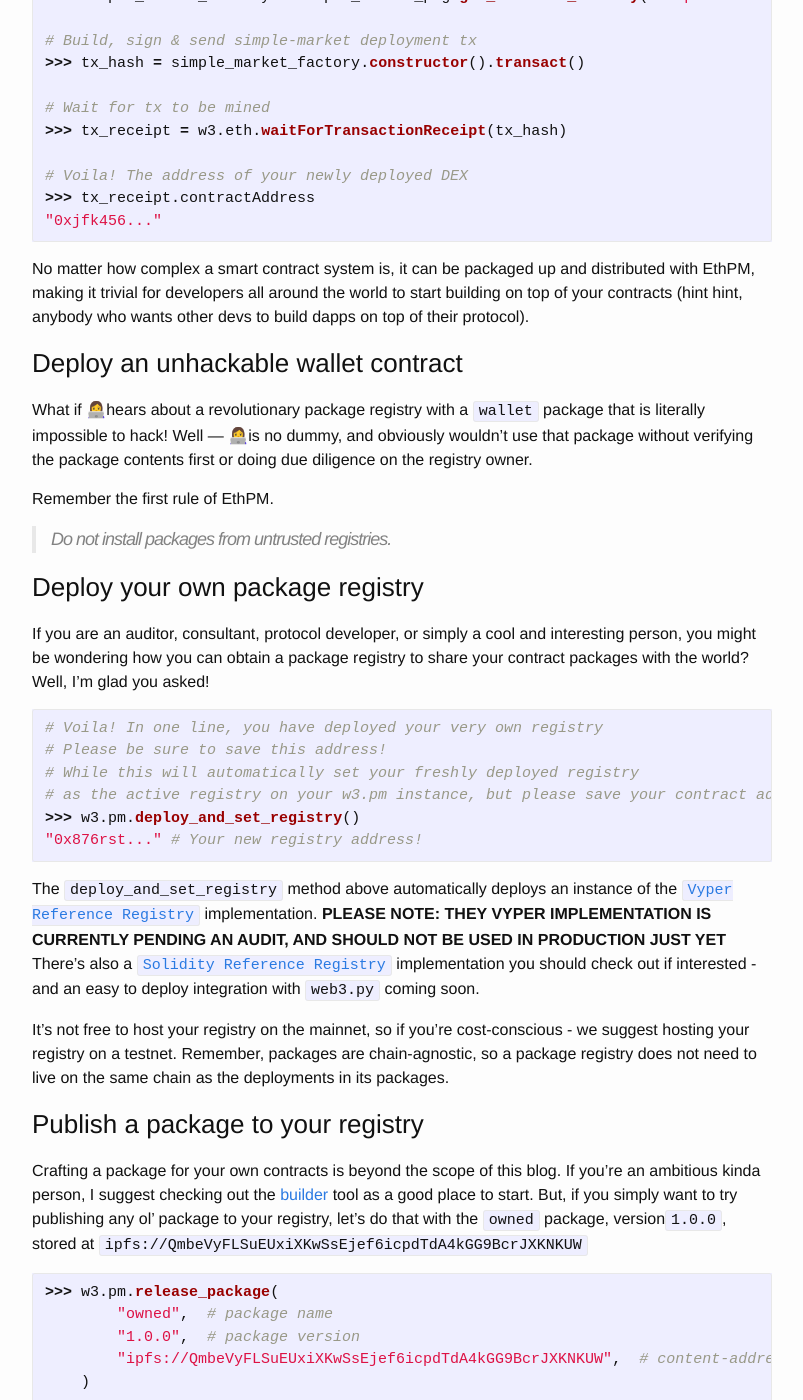
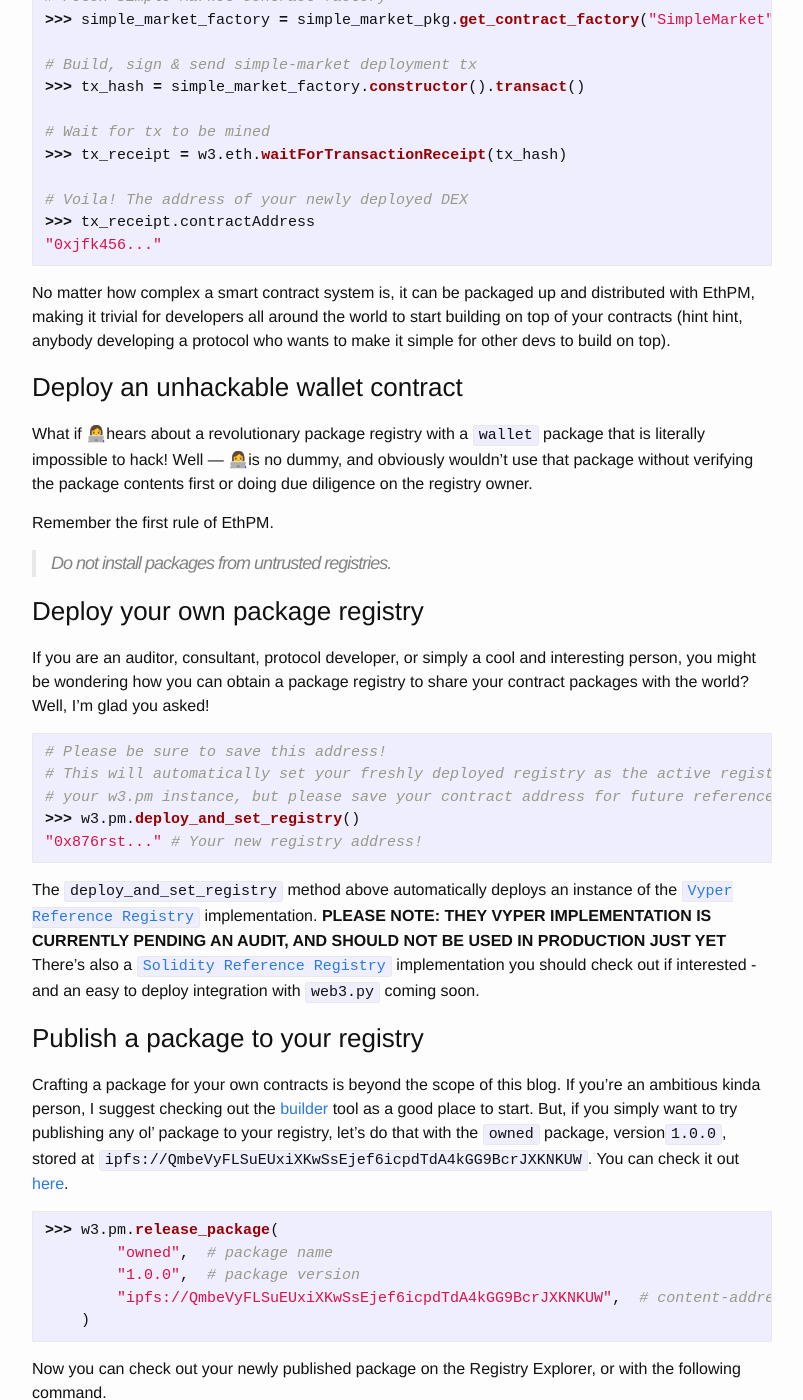
Before and after one commit to ethereum/snake-charmers-blog, a Jekyll site: the page built from _posts/2019-01-24-ethpm.md, in a window 1280 px wide and 1400 px high, scrolled down 6790 px. Shown: the whole window, without its empty margins (238-1041 px from the left). Built offline with Jekyll 4.4.1, drawn with Linux system fonts in a browser that asks for light colours; some of the changed text lies outside the part shown.

Commit message:
Fix typos

````diff
--- a/_posts/2019-01-24-ethpm.md
+++ b/_posts/2019-01-24-ethpm.md
@@ -255,7 +255,7 @@
 "0xjfk456..."
 ```
 
-No matter how complex a smart contract system is, it can be packaged up and distributed with EthPM, making it trivial for developers all around the world to start building on top of your contracts (hint hint, anybody who wants other devs to build dapps on top of their protocol).
+No matter how complex a smart contract system is, it can be packaged up and distributed with EthPM, making it trivial for developers all around the world to start building on top of your contracts (hint hint, anybody developing a protocol who wants to make it simple for other devs to build on top).
 
 ### Deploy an unhackable wallet contract
 
@@ -268,21 +268,19 @@
 If you are an auditor, consultant, protocol developer, or simply a cool and interesting person, you might be wondering how you can obtain a package registry to share your contract packages with the world? Well, I'm glad you asked!
 
 ```python
-# Voila! In one line, you have deployed your very own registry
 # Please be sure to save this address!
-# While this will automatically set your freshly deployed registry
-# as the active registry on your w3.pm instance, but please save your contract address for future reference
+# This will automatically set your freshly deployed registry as the active registry on
+# your w3.pm instance, but please save your contract address for future reference.
 >>> w3.pm.deploy_and_set_registry()
 "0x876rst..." # Your new registry address!
 ```
 
 The `deploy_and_set_registry` method above automatically deploys an instance of the [`Vyper Reference Registry`](https://github.com/ethpm/py-ethpm/blob/master/ethpm/assets/vyper_registry/registry.vy) implementation. **PLEASE NOTE: THEY VYPER IMPLEMENTATION IS CURRENTLY PENDING AN AUDIT, AND SHOULD NOT BE USED IN PRODUCTION JUST YET** There's also a [`Solidity Reference Registry`](https://github.com/ethpm/escape-truffle/) implementation you should check out if interested - and an easy to deploy integration with `web3.py` coming soon.
 
-It's not free to host your registry on the mainnet, so if you're cost-conscious - we suggest hosting your registry on a testnet. Remember, packages are chain-agnostic, so a package registry does not need to live on the same chain as the deployments in its packages.
 
 ### Publish a package to your registry
 
-Crafting a package for your own contracts is beyond the scope of this blog. If you're an ambitious kinda person, I suggest checking out the [builder](https://py-ethpm.readthedocs.io/en/latest/tools.html#builder) tool as a good place to start. But, if you simply want to try publishing any ol' package to your registry, let's do that with the `owned` package, version`1.0.0`, stored at `ipfs://QmbeVyFLSuEUxiXKwSsEjef6icpdTdA4kGG9BcrJXKNKUW`
+Crafting a package for your own contracts is beyond the scope of this blog. If you're an ambitious kinda person, I suggest checking out the [builder](https://py-ethpm.readthedocs.io/en/latest/tools.html#builder) tool as a good place to start. But, if you simply want to try publishing any ol' package to your registry, let's do that with the `owned` package, version`1.0.0`, stored at `ipfs://QmbeVyFLSuEUxiXKwSsEjef6icpdTdA4kGG9BcrJXKNKUW`. You can check it out [here](https://ipfs.io/ipfs/QmbeVyFLSuEUxiXKwSsEjef6icpdTdA4kGG9BcrJXKNKUW).
 
 ```python
 >>> w3.pm.release_package(
@@ -303,11 +301,11 @@
 
 ### The Registry Explorer
 
-We've created the [EthPM Registry Explorer]() for your enjoyment. With this tool, you can browse registries across the mainnet, Ropsten, Rinkeby, and Kovan. It supports both the Vyper Reference Registries and the Solidity Reference Registry. So, if you've just deployed your registry with `w3.pm.deploy_and_set_registry()` as shown above, check it out on the explorer. The explorer also supports ENS on the mainnet.
+We've created the [EthPM Registry Explorer](http://explorer.ethpm.com) for your enjoyment. With this tool, you can browse registries across the mainnet, Ropsten, Rinkeby, and Kovan. It supports both the Vyper Reference Registries and the Solidity Reference Registry. So, if you've just deployed your registry with `w3.pm.deploy_and_set_registry()` as shown above, check it out on the explorer. The explorer also supports ENS on the mainnet.
 
 
 ### A final word on trust
-EthPM is a tool for developers, designed to make your development workflow faster and easier. With the recent [flurry](https://snyk.io/blog/malicious-code-found-in-npm-package-event-stream/) [of](https://www.infoq.com/news/2018/05/npm-getcookies-backdoor) [malicious](https://www.theregister.co.uk/2018/07/12/npm_eslint/) [packages](https://www.techrepublic.com/article/heres-how-npm-plans-to-improve-security-and-reliability-in-2019/) showing up in traditional package managers, it's entirely likely that there will be malicious packages out there in the EthPM ecosystem. The good news is that with EthPM, you don't rely on a centralized package manager. As long as you control your keys, you have control over your registry. Please, do your due diligence and only use registries who are maintained by owners you trust.
+EthPM is a tool for developers, designed to make your development workflow faster and easier. With the recent [flurry](https://snyk.io/blog/malicious-code-found-in-npm-package-event-stream/) [of](https://www.infoq.com/news/2018/05/npm-getcookies-backdoor) [malicious](https://www.theregister.co.uk/2018/07/12/npm_eslint/) [packages](https://www.techrepublic.com/article/heres-how-npm-plans-to-improve-security-and-reliability-in-2019/) showing up in traditional package managers, it's entirely likely that there will be malicious packages out there in the EthPM ecosystem. The good news is that with EthPM, you don't rely on an open, centralized package manager. As long as you control your keys, you control your registry. Please, do your due diligence and only use registries who are maintained by owners you trust.
 
 
 ### Resources
````
Also changed, not shown: other parts of _posts/2019-01-24-ethpm.md (+1 -1 lines).
